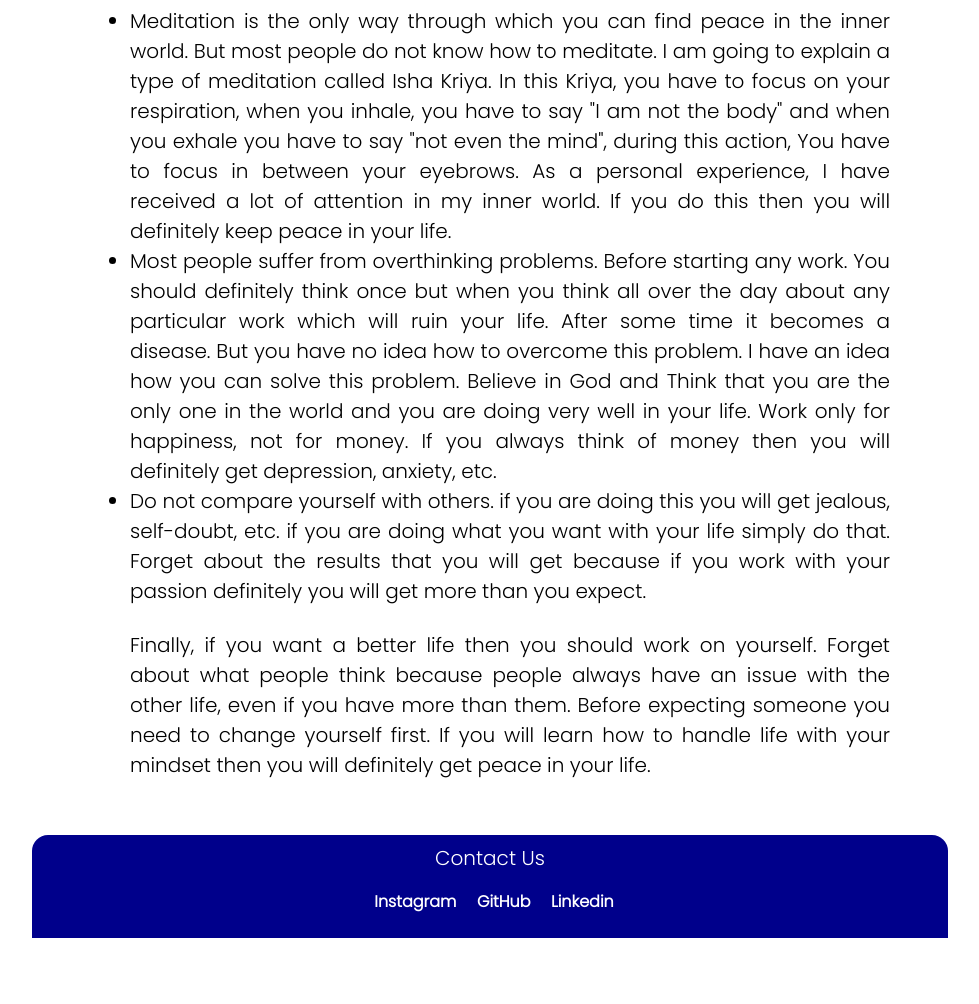
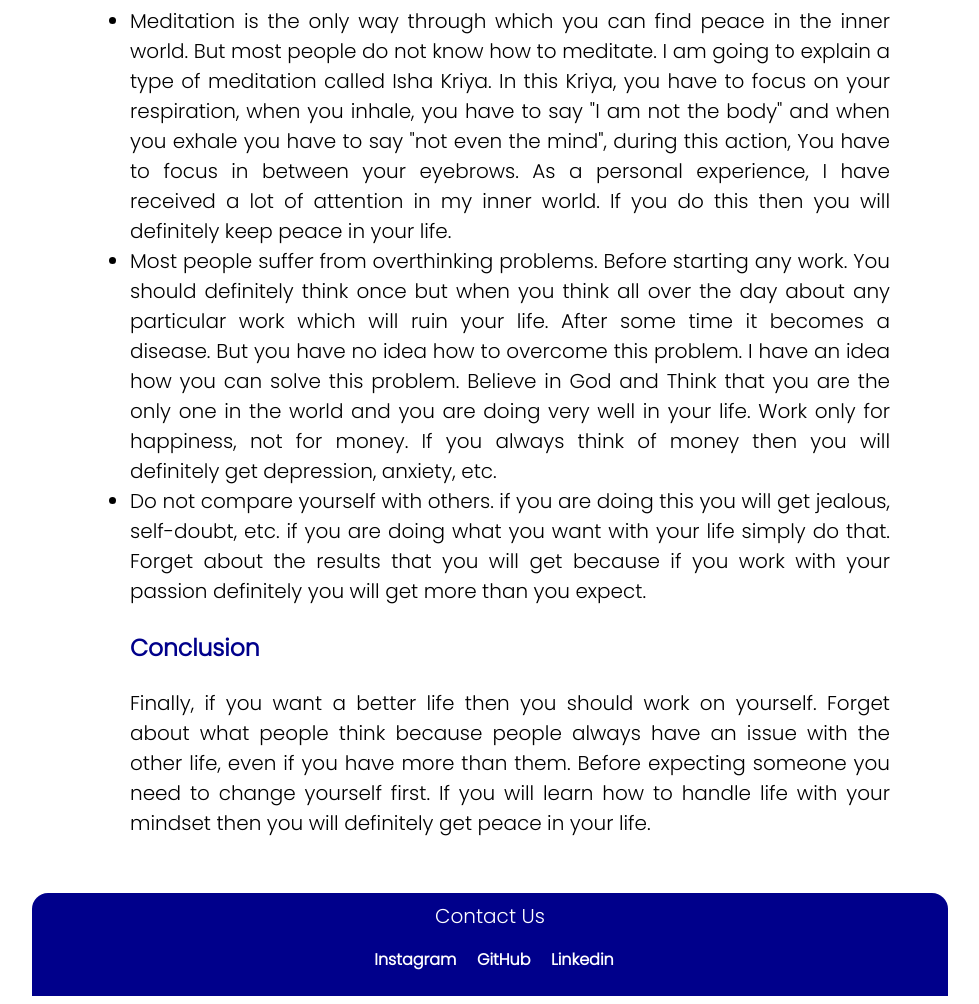
Before and after one commit to SaurabhChawda/Html-CSS-Website, a plain HTML site: page Peace.html in a window 1280 px wide. Shown: the part 550-1554 px from the top of the page, without its empty margins (150-1129 px from the left). Before the commit the page ends 1496 px from the top, so only its background shows below. Drawn offline with Linux system fonts and the light colour scheme.

Commit message:
Update Peace.html

```diff
--- a/Peace.html
+++ b/Peace.html
@@ -33,7 +33,7 @@
         <li>Most people suffer from overthinking problems. Before starting any work. You should definitely think once but when you think all over the day about any particular work which will ruin your life. After some time it becomes a disease. But you have no idea how to overcome this problem. I have an idea how you can solve this problem. Believe in God and Think that you are the only one in the world and you are doing very well in your life. Work only for happiness, not for money. If you always think of money then you will definitely get depression, anxiety, etc.</li>
         <li>Do not compare yourself with others. if you are doing this you will get jealous, self-doubt, etc. if you are doing what you want with your life simply do that. Forget about the results that you will get because if you work with your passion definitely you will get more than you expect.
         </li>
-        <h3 class="Para"></h3>
+        <h3 class="Para">Conclusion</h3>
         <p>Finally, if you want a better life then you should work on yourself. Forget about what people think because people always have an issue with the other life, even if you have more than them. Before expecting someone you need to change yourself first. If you will learn how to handle life with your mindset then you will definitely get peace in your life.
 
         </p>
```
